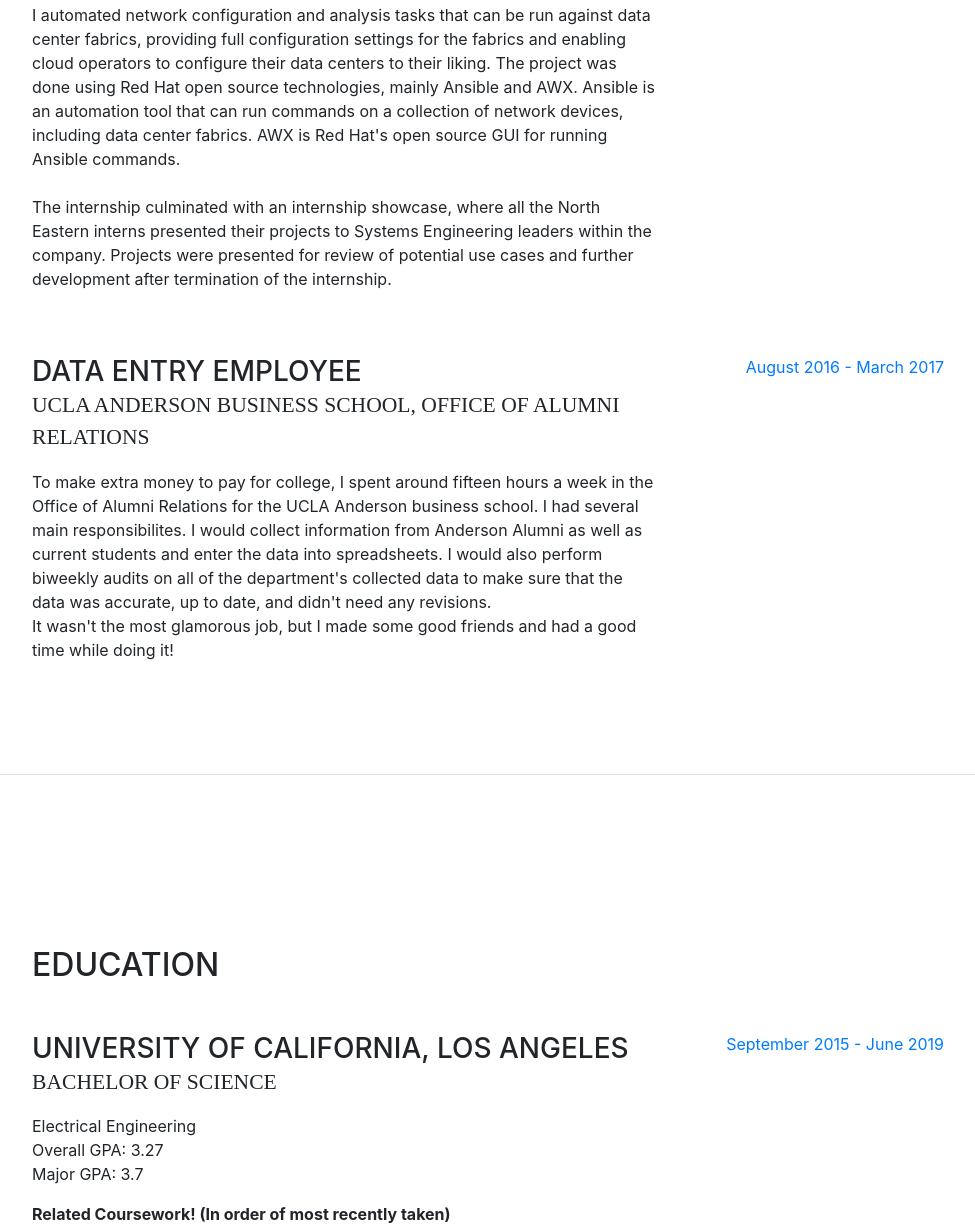
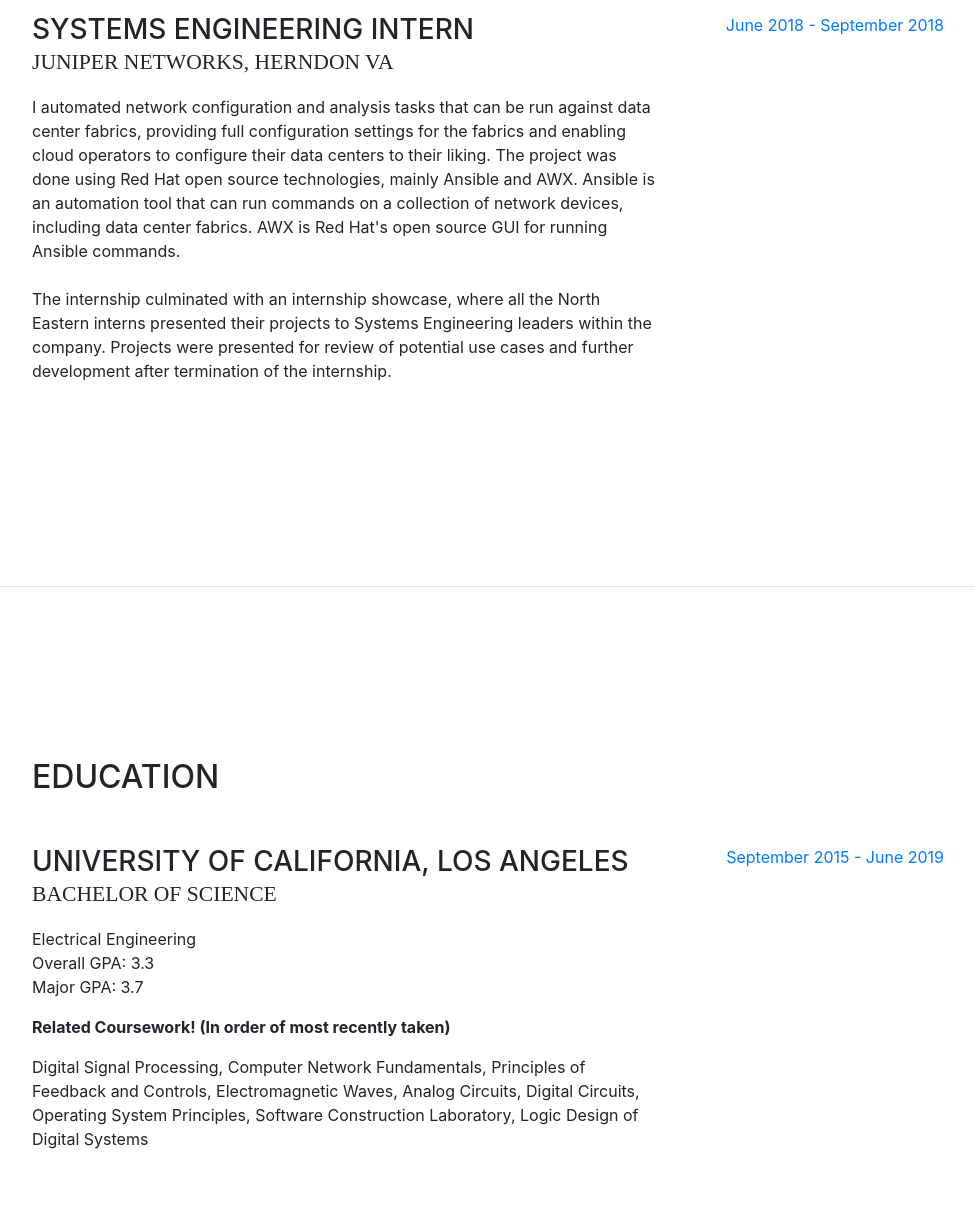
Before and after one commit to seanlangley/personal_site, a website with bundled scripts: page index.html in a window 1280 px wide. Shown: the part 1013-2242 px from the top of the page, without its empty margins (288-1263 px from the left). Built offline with nearby package versions, Linux system fonts and the light colour scheme; a web font is replaced by a local one.

Commit message:
updated index

```diff
--- a/index.html
+++ b/index.html
@@ -61,11 +61,11 @@
           <h1 class="mb-0">Sean
             <span class="text-primary">Langley</span>
           </h1>
-          <div class="subheading mb-5">UCLA · B.S. Electrical Engineering, Class of 2019 · (949) 395-3976·
+          <div class="subheading mb-5">UCLA · B.S. Electrical Engineering, Class of 2019 · (310) 880-6088
             <a href="mailto:sean.langley22@gmail.com">sean.langley22@gmail.com</a>
             · <a href="https://www.github.com/seanlangley">github.com/seanlangley</a>
           </div>
-          <p class="text-center">A budding undergraduate Electrical Engineer, on the verge of graduating. Broad skillset including
+          <p class="text-center">Electrical Engineering graduate from UCLA, 2019. Broad skillset including
             hardward and software. Able to communicate effectively with team members and provide bold vision to projects.
           </p>
           <ul class="list-inline list-social-icons mb-0">
@@ -126,22 +126,6 @@
               <span class="text-primary">June 2018 - September 2018</span>
             </div>
           </div>
-          <div class="resume-item d-flex flex-column flex-md-row mb-5">
-            <div class="resume-content mr-auto">
-              <h3 class="mb-0">Data Entry Employee</h3>
-              <div class="subheading mb-3">UCLA Anderson Business School, Office of Alumni Relations</div>
-              <p>To make extra money to pay for college, I spent around fifteen hours a week in the Office of Alumni Relations
-                for the UCLA Anderson business school. I had several main responsibilites. I would collect information from
-                Anderson Alumni as well as current students and enter the data into spreadsheets. I would also perform biweekly
-                audits on all of the department's collected data to make sure that the data was accurate, up to date, and didn't
-                need any revisions.<br>
-                It wasn't the most glamorous job, but I made some good friends and had a good time while doing it!
-              </p>
-            </div>
-            <div class="resume-date text-md-right">
-              <span class="text-primary">August 2016 - March 2017</span>
-            </div>
-          </div>
 
       </section>
 
@@ -154,7 +138,7 @@
               <h3 class="mb-0">University of California, Los Angeles</h3>
               <div class="subheading mb-3">Bachelor of Science</div>
               <div>Electrical Engineering</div>
-              <p>Overall GPA: 3.27<br>Major GPA: 3.7</p>
+              <p>Overall GPA: 3.3<br>Major GPA: 3.7</p>
               <p class="coursework">Related Coursework! (In order of most recently taken)</p>
               <p>Digital Signal Processing, Computer Network Fundamentals, Principles of Feedback and Controls,
                 Electromagnetic Waves, Analog Circuits, Digital Circuits, Operating System Principles, Software
```
